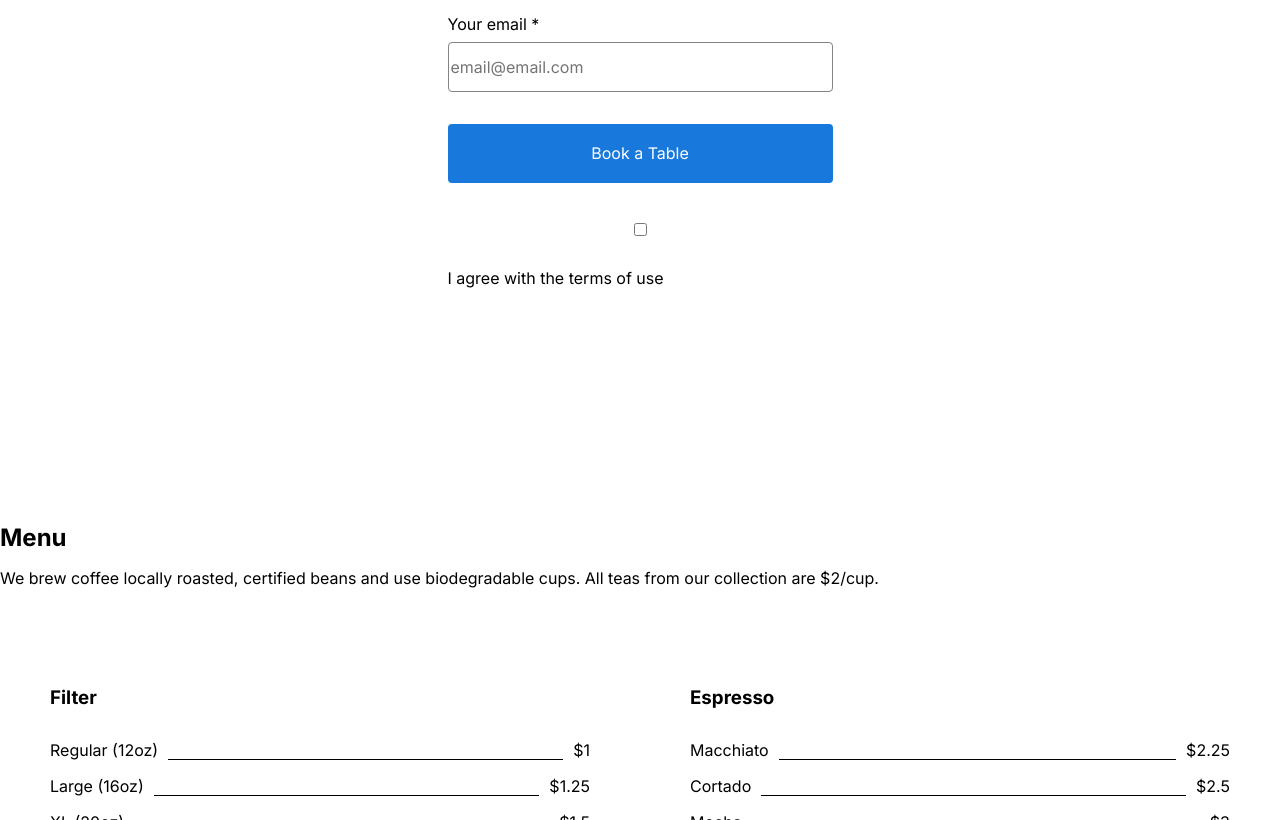
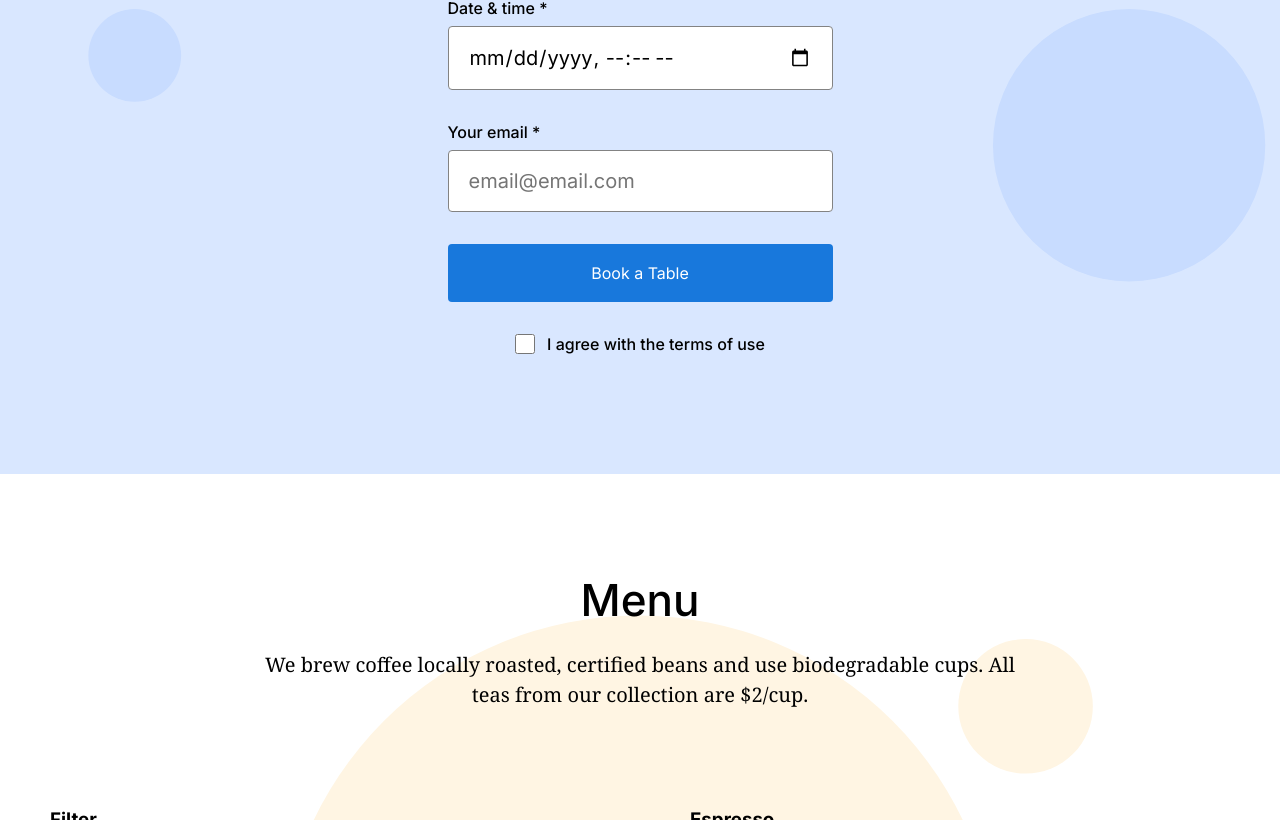
Before and after one commit to GarlicBread123/se_project_coffeeshop, a plain HTML site: page index.html in a window 1280 px wide. Shown: the part 2140-2960 px from the top of the page. Drawn offline with Linux system fonts and the light colour scheme.

Commit message:
final commit

```diff
--- a/blocks/about.css
+++ b/blocks/about.css
@@ -40,7 +40,7 @@
 }
 
 .about__circle_animation_blurred {
-    animation: pulsate 1.3s ease-in-out 0s infinite;
+    animation: pulsate 1.3s ease-in-out 0 infinite;
 }
 
 @keyframes pulsate {
--- a/blocks/footer.css
+++ b/blocks/footer.css
@@ -8,14 +8,16 @@
 .footer__content {
     display: flex;
     justify-content: space-between;
+    margin: 0;
 }
 
 .footer__logo {
     width: 105px;
     height: 39px;
+    margin: 0;
 }
 
-.footer__column-heading {
+.footer__social-heading {
     margin: 0 0 20px;
 }
 
@@ -23,9 +25,10 @@
     margin: 0;
     padding: 0;
     list-style-type: none;
-    display: flex;
-    flex-direction: column;
-    gap: 16px;
+}
+
+.footer__list-item {
+    margin: 0 0 16px;
 }
 
 .footer__social-link {
--- a/blocks/form.css
+++ b/blocks/form.css
@@ -4,15 +4,22 @@
 }
 
 .form__fieldset {
+    display: flex;
+    flex-direction: column;
     margin: 0;
     padding: 0;
     border: none;
 }
 
 .form__input {
+    font-family: Inter, Arial, sans-serif;
+    font-style: normal;
+    font-weight: normal;
+    font-size: 20px;
+    line-height: 30px;
     display: block;
     width: 100%;
-  padding: 15px 2px;
+    padding: 15px 20px;
     box-sizing: border-box;
     margin: 8px 0 32px;
     border: 1px solid #838383;
@@ -36,9 +43,23 @@
 }
 
 .form__checkbox {
-  border_radius: 2px;
+    font-family: Inter;
+    font-style: normal;
+    font-weight: 500;
+    font-size: 16px;
+    line-height: 20px;
+    border-radius: 2px;
     width: 20px;
     height: 20px;
+}
+
+.form__label {
+    font-family: Inter;
+    font-style: normal;
+    font-weight: 500;
+    font-size: 16px;
+    line-height: 20px;
+    color: #000;
 }
 
 .form__label_type_checkbox {
--- a/blocks/menu.css
+++ b/blocks/menu.css
@@ -1,17 +1,36 @@
 .menu {
     padding: 100px 0;
+    display: flex;
+    flex-direction: column;
+    align-items: center;
+    background-image: url(../images/background_menu.svg);
+    background-color: #fff;
+    background-repeat: no-repeat;
+    background-position: center;
+    background-size: cover;
 }
 
-.menu_title {
+.menu__title {
     margin: 0 0 24px;
+    font-family: "Inter";
+    font-style: normal;
+    font-weight: 500;
+    font-size: 44px;
+    line-height: 52px;
+    text-align: center;
 }
 
 .menu__subtitle {
-    margin: 0 0 100px;
+    font-family: "Noto Serif", "Times New Roman", serif;
+    font-size: 20px;
+    line-height: 30px;
+    margin: 0 auto;
+    max-width: 780px;
+    text-align: center;
 }
 
 .menu__cards {
-    margin: 0;
+    margin: 100px auto 0 auto;
     padding: 0;
     list-style-type: none;
     display: flex;
--- a/blocks/reservation.css
+++ b/blocks/reservation.css
@@ -1,13 +1,21 @@
 .reservation {
   padding: 100px 0 120px;
+  background-image: url("../images/background_reservation.svg");
+  background-color: #d9e7ff;
+  background-position: center;
+  background-repeat: no-repeat;
+  background-size: cover;
 }
 
 .reservation__title {
-  font-family: Inter;
+  font-family: Inter, Arial, sans-serif;
   font-style: normal;
   font-weight: 500;
   font-size: 44px;
   line-height: 52px;
+  margin: 0 0 80px;
+  text-align: center;
+  color: #000;
 }
 
 .reservation__form {
--- a/index.html
+++ b/index.html
@@ -82,7 +82,7 @@
           <fieldset class="form__fieldset">
             <label for="name-input" class="form__label">
               Name *
-              <input type="text" id = "name-input" class="form__label form__label_type_checkbox" placeholder = "Name Surname" required/>
+              <input type="text" id = "name-input" class="form__input form__label_type_checkbox" placeholder = "Name Surname" required/>
             </label>
             <label for="guests-input" class="form__label">
               Number of guests *
@@ -98,8 +98,8 @@
             </label>
           </fieldset>
           <button class="form__button">Book a Table</button>
-            <label for="form-label" class="form__label">
-              <input id = "form-label" type="checkbox" class="form__input"/>
+            <label for="form-label" class="form__label  form__label_type_checkbox">
+              <input id = "form-label" type="checkbox" class="form__checkbox"/>
               I agree with the terms of use
             </label>
         </form>
@@ -130,12 +130,12 @@
             <li class = "card">
               <h3 class = "card__title">Baked Goods</h3>
               <ul class = "card__list">
-                <li class = "card__list-item">Almond Croissant <span class="card__list-divider"></span> $2</li>
-                <li class = "card__list-item">Banana Bread <span class="card__list-divider"></span> $1.75</li>
-                <li class = "card__list-item">Key Lime Pie <span class="card__list-divider"></span> $3</li>
-                <li class = "card__list-item">Blue Velvet Cake <span class="card__list-divider"></span> $3.75</li>
-                <li class = "card__list-item">Web Cookie <span class="card__list-divider"></span> $2</li>
-                <li class = "card__list-item">Fresh Bug'uette <span class="card__list-divider"></span> $0.25</li>
+                <li class = "card__list-item">Almond Croissant<span class="card__list-divider"></span>$2</li>
+                <li class = "card__list-item">Banana Bread<span class="card__list-divider"></span>$1.75</li>
+                <li class = "card__list-item">Key Lime Pie<span class="card__list-divider"></span>$3</li>
+                <li class = "card__list-item">Blue Velvet Cake<span class="card__list-divider"></span>$3.75</li>
+                <li class = "card__list-item">Web Cookie<span class="card__list-divider"></span>$2</li>
+                <li class = "card__list-item">Fresh Bug'uette<span class="card__list-divider"></span>$0.25</li>
               </ul>
             </li>
           </ul>
@@ -153,8 +153,8 @@ don't sell single-use cups. But you can buy one of our reusable cups!</p>
           <div class="about__circle about__circle_animation_blurred"></div>
         </section>
       </main>
-      <footer id = "contacts" class="footer">
-        <div class="footer_content">
+      <footer id="contacts" class="footer">
+        <div class="footer__content">
           <img src="./images/logo_coffeeshop_light.svg" alt="Triple Espresso Logo" class="footer__logo"/>
           <div class="footer__column">
             <h3 class="footer__column-heading">Social media</h3>
```
Lines whose indentation alone changed are shown as unchanged.
